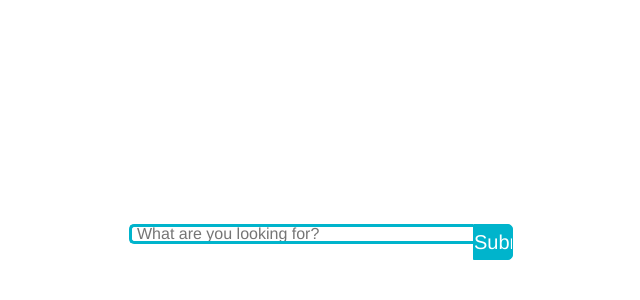
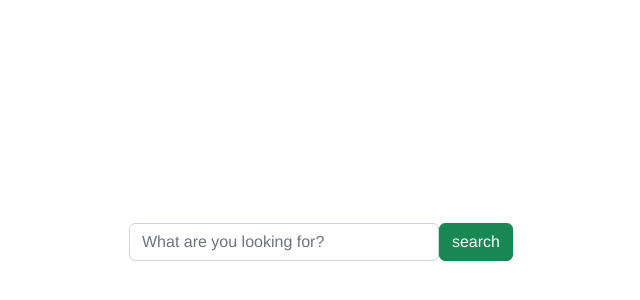
Before and after one commit to jayjapneetsingh/Custom-carausel-and-load-more-on-the-api-data, a Vue app: page / in a window 1280 px wide. Shown: the part 158-458 px from the top of the page, without its empty margins (319-959 px from the left). Built offline with nearby package versions, Linux system fonts and the light colour scheme.

Commit message:
Adding debounce in this to add time interval for user input

```diff
--- a/src/components/NewsApi.vue
+++ b/src/components/NewsApi.vue
@@ -4,11 +4,12 @@
 
         <div class="wrap">
             <div class="search">
-                <input type="text"  class="searchTerm" placeholder="What are you looking for?"  v-model="searchbar">
+                <input @change="onChange()" class="form-control" type="text" placeholder="What are you looking for?"
+                    v-model="searchbar">
 
-                <input type="submit"  @click="artcilesdata()" class="searchButton">
-                <i class="fa fa-search"></i>
-
+                <button type="submit" class="btn btn-success">
+                    search
+                </button>
             </div>
 
         </div>
@@ -23,7 +24,7 @@
                     <a target="_blank" :href="content.url">Read More</a>
 
 
-                    <h2 class="card__title">{{content.author}}ome hi</h2>
+                    <h2 class="card__title">{{content.title}}</h2>
                     <p class="card__apply">
                         <a class="card__link" href="#">Apply Now <i class="fas fa-arrow-right"></i></a>
                     </p>
@@ -39,31 +40,26 @@
 <script>
 
 import axios from "axios";
+import _ from 'lodash'
+
 
 export default {
     name: "NewsApi",
-
-
-
     data() {
         return {
             searchbar: null,
             articles: []
+
         }
+    },
+    methods: {
+        onChange: _.debounce(async function () {
+            let filterdBlogs = await axios.get(`https://newsapi.org/v2/everything?q=tesla&from=2022-09-12&to=2022-09-12&sortBy=popularity&apiKey=ca7b8b07f01647a2a20dc31780387d53`)
 
 
-    },
-    methods: {
-       async artcilesdata() {
-            console.log("helo")
+            this.articles = filterdBlogs.data.articles
+        }, 500),
 
-            let filterdBlogs =  await axios.get(`https://newsapi.org/v2/everything?q=${this.searchbar}&from=2022-09-12&to=2022-09-12&sortBy=popularity&apiKey=ca7b8b07f01647a2a20dc31780387d53`)
-
-            this.articles = filterdBlogs.data.articles
-            let abc = this.articles
-            console.log(abc)
-
-       }
     }
 }
 </script>
@@ -226,7 +222,7 @@ export default {
 .card__title {
     grid-row: 3/4;
     font-weight: 400;
-        color:black;
+    color: black;
 }
 
 .card__apply {
```
Lines whose indentation alone changed are shown as unchanged.
